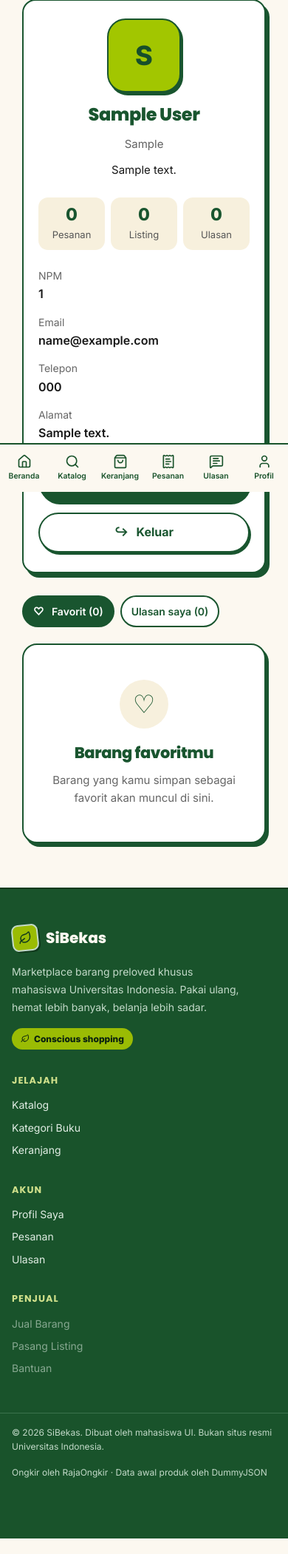
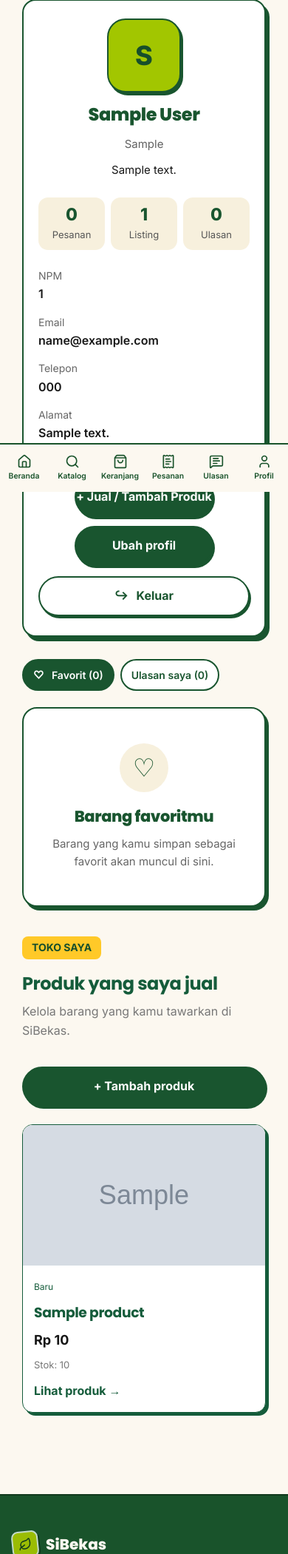
Before and after one commit to pbp-F-kelompok-2/SiBekas, a Django app: page /profile/ in a window 390 px wide. Shown: the part 179-2280 px from the top of the page at 74% size. Run offline with Django 5.2, Linux system fonts and the light colour scheme; a user stored in the database is signed in; tables that the repository leaves empty hold one stand-in row (values such as "Sample post"); grey boxes marked "Sample" are stand-in pictures.

Commit message:
feat: Menambahkan Fitur Jual Produk dari Profil Pengguna

```diff
--- a/product/urls.py
+++ b/product/urls.py
@@ -6,5 +6,6 @@ app_name = "product"
 
 urlpatterns = [
     path("", views.index, name="index"),
+    path("tambah/", views.create_product, name="create"), #HARUS DLUAN
     path("<slug:slug>/", views.detail, name="detail"),
 ]
--- a/profiles/views.py
+++ b/profiles/views.py
@@ -7,7 +7,9 @@ from django.contrib.auth.models import User
 from django.contrib.auth.decorators import login_required
 from django.shortcuts import render, redirect
 from .models import Profile
+from product.models import Product
 from django.utils.http import url_has_allowed_host_and_scheme
+
 
 @login_required
 def index(request):
@@ -17,12 +19,18 @@ def index(request):
 
     form = ProfileForm(instance=profile)
 
+    my_products = Product.objects.filter(
+        seller=request.user
+    ).select_related("category")
+
     return render(
         request,
         "profiles/index.html",
         {
             "profile": profile,
             "form": form,
+            "my_products": my_products,
+            "total_listings": my_products.count(),
         },
     )
 
--- a/static/css/profile.css
+++ b/static/css/profile.css
@@ -425,3 +425,126 @@
     cursor: pointer;
     pointer-events: auto;
 }
+
+
+.my-listings {
+    margin-top: 40px;
+    padding-bottom: 50px;
+}
+
+.my-listings-header {
+    display: flex;
+    justify-content: space-between;
+    align-items: center;
+    gap: 20px;
+    margin-bottom: 24px;
+}
+
+.my-listings-header h2 {
+    color: #155c3b;
+    margin: 14px 0 6px;
+}
+
+.my-listings-header p {
+    color: #777;
+    margin-top: 0;
+}
+
+.my-listings-grid {
+    display: grid;
+    grid-template-columns: repeat(4, minmax(0, 1fr));
+    gap: 20px;
+}
+
+.my-listing-card {
+    overflow: hidden;
+    background: white;
+    border: 1px solid #155c3b;
+    border-radius: 14px;
+    box-shadow: 4px 4px 0 #155c3b;
+}
+
+.my-listing-image {
+    display: block;
+    width: 100%;
+    height: 190px;
+    object-fit: cover;
+    background: #f6efd9;
+}
+
+.my-listing-placeholder {
+    display: grid;
+    place-items: center;
+    color: #777;
+}
+
+.my-listing-info {
+    padding: 15px;
+}
+
+.my-listing-condition {
+    font-size: 12px;
+    color: #155c3b;
+}
+
+.my-listing-info h3 {
+    margin: 8px 0;
+    color: #155c3b;
+    overflow-wrap: anywhere;
+}
+
+.my-listing-price {
+    font-weight: 700;
+    font-size: 18px;
+    margin: 8px 0;
+}
+
+.my-listing-stock {
+    color: #777;
+    font-size: 13px;
+}
+
+.my-listing-info a {
+    color: #155c3b;
+    font-weight: 700;
+    text-decoration: none;
+}
+
+.my-listings-empty {
+    padding: 40px 20px;
+    text-align: center;
+    background: white;
+    border: 1px solid #155c3b;
+    border-radius: 18px;
+    box-shadow: 4px 4px 0 #155c3b;
+}
+
+.profile-actions {
+    display: flex;
+    flex-direction: column;
+    gap: 12px;
+    margin-top: 20px;
+}
+
+.profile-actions .profile-button {
+    width: 100%;
+    box-sizing: border-box;
+    justify-content: center;
+}
+
+@media (max-width: 900px) {
+    .my-listings-grid {
+        grid-template-columns: repeat(2, minmax(0, 1fr));
+    }
+}
+
+@media (max-width: 520px) {
+    .my-listings-header {
+        align-items: flex-start;
+        flex-direction: column;
+    }
+
+    .my-listings-grid {
+        grid-template-columns: 1fr;
+    }
+}
--- a/templates/profiles/index.html
+++ b/templates/profiles/index.html
@@ -75,11 +75,15 @@
                 </div>
             </div>
 
-            <button type="button"
-                    id="openEditProfile"
-                    class="profile-button profile-button-primary">
-                Ubah profil
-            </button>
+            <div class="profile-actions">
+                <a href="{% url 'product:create' %}" class="profile-button profile-button-primary">
+                    + Jual / Tambah Produk
+                </a>
+
+                <a href="{% url 'profile:edit' %}" class="profile-button profile-button-primary">
+                    Ubah profil
+                </a>
+            </div>
 
             <a href="{% url 'profile:logout' %}"
                class="profile-button profile-button-outline">
@@ -113,6 +117,70 @@
         </section>
 
     </div>
+
+    <section class="my-listings">
+        <div class="my-listings-header">
+            <div>
+                <span class="profile-label">TOKO SAYA</span>
+                <h2>Produk yang saya jual</h2>
+                <p>Kelola barang yang kamu tawarkan di SiBekas.</p>
+            </div>
+
+            <a href="{% url 'product:create' %}"
+            class="profile-button profile-button-primary">
+                + Tambah produk
+            </a>
+        </div>
+
+        {% if my_products %}
+            <div class="my-listings-grid">
+                {% for product in my_products %}
+                    <article class="my-listing-card">
+                        {% if product.thumbnail %}
+                            <img src="{{ product.thumbnail }}"
+                                alt="{{ product.name }}"
+                                class="my-listing-image">
+                        {% else %}
+                            <div class="my-listing-image my-listing-placeholder">
+                                Belum ada foto
+                            </div>
+                        {% endif %}
+
+                        <div class="my-listing-info">
+                            <span class="my-listing-condition">
+                                {{ product.get_condition_display }}
+                            </span>
+
+                            <h3>{{ product.name }}</h3>
+
+                            <p class="my-listing-price">
+                                {{ product.price_display }}
+                            </p>
+
+                            <p class="my-listing-stock">
+                                Stok: {{ product.stock }}
+                            </p>
+
+                            <a href="{{ product.get_absolute_url }}">
+                                Lihat produk →
+                            </a>
+                        </div>
+                    </article>
+                {% endfor %}
+            </div>
+        {% else %}
+            <div class="my-listings-empty">
+                <div class="empty-state-icon">＋</div>
+                <h3>Belum ada produk yang dijual</h3>
+                <p>Mulai jual barang preloved kamu di SiBekas!</p>
+                <a href="{% url 'product:create' %}"
+                class="profile-button profile-button-primary">
+                    Jual produk pertama
+                </a>
+            </div>
+        {% endif %}
+    </section>
+
 </main>
 
 <!-- Modal Edit Profil -->
```
Also changed, not shown: product/forms.py (added, +37 -0 lines), product/views.py (+30 -0 lines), static/css/create_product.css (added, +124 -0 lines), templates/product/create.html (added, +61 -0 lines).
